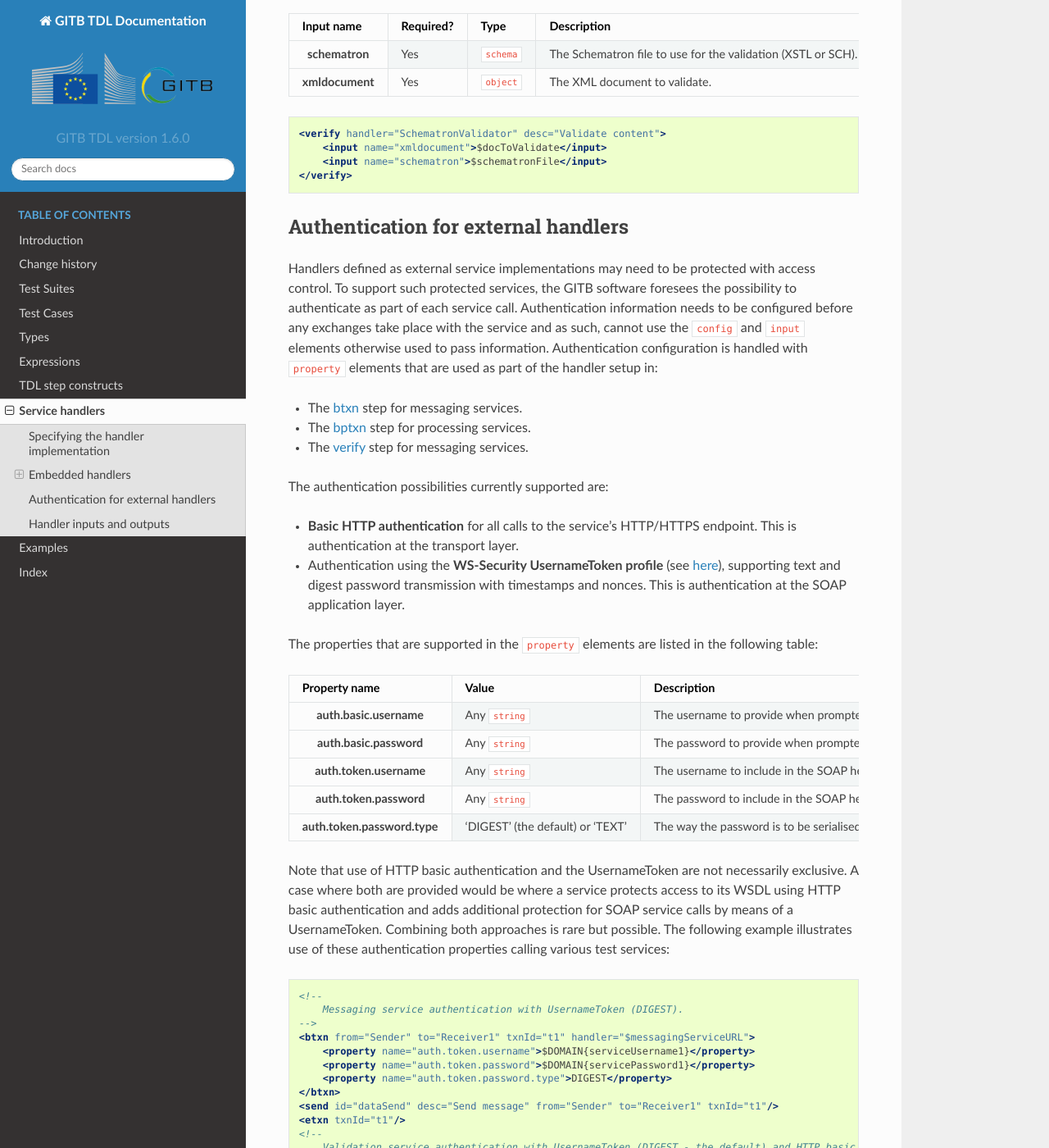
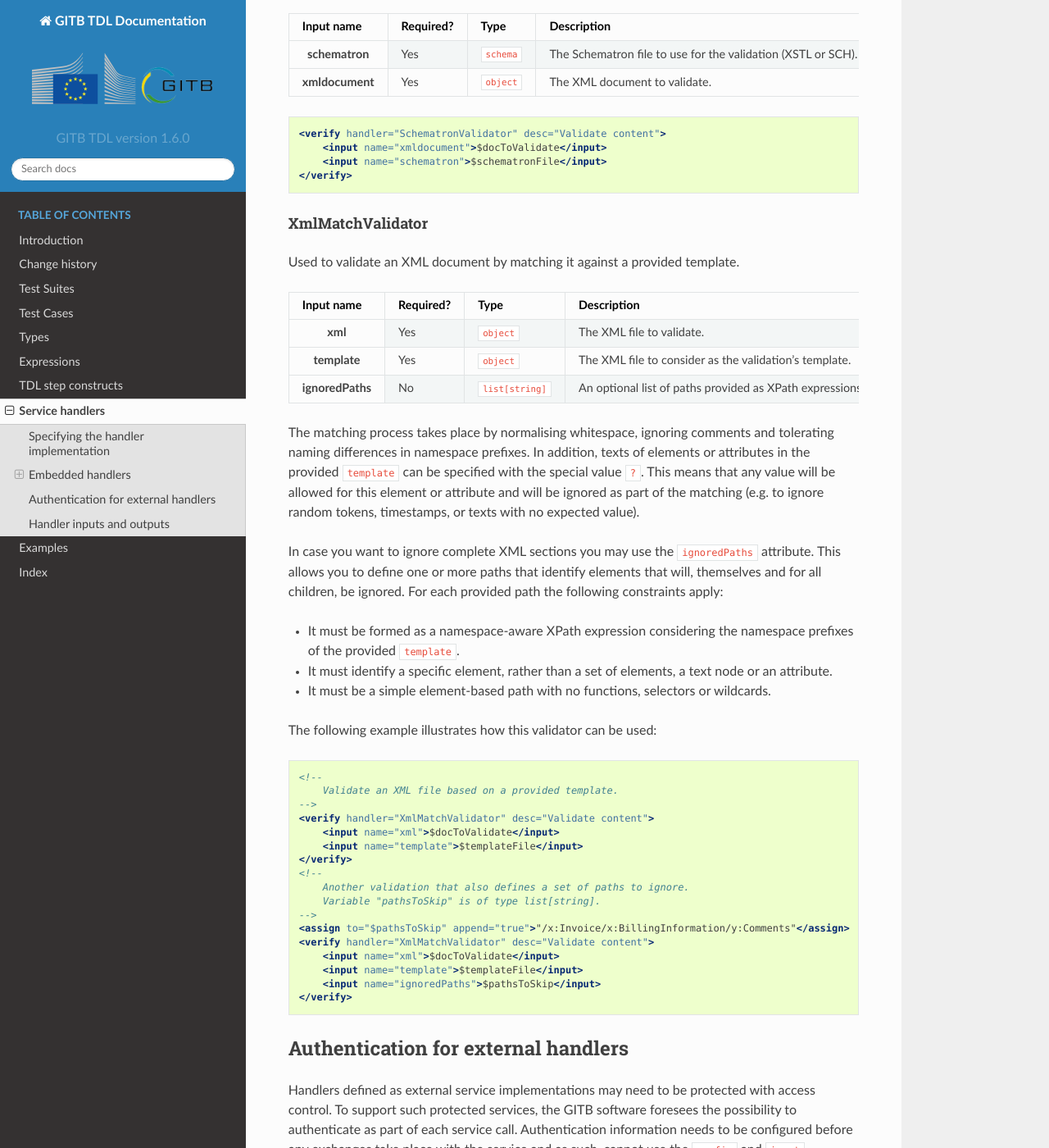
Before and after one commit to ISAITB/docs-tdl, a Sphinx documentation site: the page built from source/handlers/index.rst, in a window 1280 px wide and 1400 px high, scrolled down 14887 px. Shown: the whole window at 82% size. Built offline with Sphinx 7.4.7 and the Read the Docs theme 2.0.0, drawn with Linux system fonts in a browser that asks for light colours; some of the changed text lies outside the part shown.

Commit message:
XmlMatchValidator

```diff
--- a/source/changelog/index.rst
+++ b/source/changelog/index.rst
@@ -25,6 +25,7 @@
     Support for single and multiple selection lists to receive input in user interaction steps.~ GITB TDL~ :ref:`tdl-step-interact`
     Processing transactions are now optional allowing for simpler use of stateless processing steps.~ GITB TDL~ :ref:`tdl-step-bptxn`, :ref:`tdl-step-process`
     New embedded ``TokenGenerator`` processing handler to generate text tokens.~ GITB TDL~ :ref:`handlers-TokenGenerator`
+    New embedded ``XmlMatchValidator`` validation handler for template-based matching of XML documents.~GITB TDL~ :ref:`handlers-XmlMatchValidator`
 
 Previous documentation versions
 -------------------------------
--- a/source/conf.py
+++ b/source/conf.py
@@ -20,7 +20,7 @@
 # -- Project information -----------------------------------------------------
 
 project = 'GITB TDL Documentation'
-copyright = '2018, European Commission, DIGIT ISA'
+copyright = '2019, European Commission, DIGIT ISA'
 author = 'European Commission, DIGIT ISA'
 
 # The short X.Y version
--- a/source/handlers/index.rst
+++ b/source/handlers/index.rst
@@ -757,6 +757,55 @@
 .. index:: WS-Security
 .. _handlers-authentication:
 
+.. index:: XmlMatchValidator
+.. _handlers-XmlMatchValidator:
+
+XmlMatchValidator
++++++++++++++++++
+
+Used to validate an XML document by matching it against a provided template.
+
+.. csv-table::
+    :stub-columns: 1
+    :header: "Input name", "Required?", "Type", "Description"
+
+    xml, Yes, ``object``, The XML file to validate.
+    template, Yes, ``object``, The XML file to consider as the validation's template.
+    ignoredPaths, No, ``list[string]``, An optional list of paths provided as XPath expressions identifying sections of the XML to ignore.
+
+The matching process takes place by normalising whitespace, ignoring comments and tolerating naming differences in namespace prefixes. In addition,
+texts of elements or attributes in the provided ``template`` can be specified with the special value ``?``. This means that any value will be allowed
+for this element or attribute and will be ignored as part of the matching (e.g. to ignore random tokens, timestamps, or texts with no expected value).
+
+In case you want to ignore complete XML sections you may use the ``ignoredPaths`` attribute. This allows you to define one or more paths that identify
+elements that will, themselves and for all children, be ignored. For each provided path the following constraints apply:
+
+* It must be formed as a namespace-aware XPath expression considering the namespace prefixes of the provided ``template``.
+* It must identify a specific element, rather than a set of elements, a text node or an attribute.
+* It must be a simple element-based path with no functions, selectors or wildcards.
+
+The following example illustrates how this validator can be used:
+
+.. code-block:: xml
+
+    <!--
+        Validate an XML file based on a provided template.
+    -->
+    <verify handler="XmlMatchValidator" desc="Validate content">
+        <input name="xml">$docToValidate</input>
+        <input name="template">$templateFile</input>
+    </verify>
+    <!--
+        Another validation that also defines a set of paths to ignore.
+        Variable "pathsToSkip" is of type list[string].
+    -->
+    <assign to="$pathsToSkip" append="true">"/x:Invoice/x:BillingInformation/y:Comments"</assign>
+    <verify handler="XmlMatchValidator" desc="Validate content">
+        <input name="xml">$docToValidate</input>
+        <input name="template">$templateFile</input>
+        <input name="ignoredPaths">$pathsToSkip</input>
+    </verify>
+
 Authentication for external handlers
 ------------------------------------
 
```
